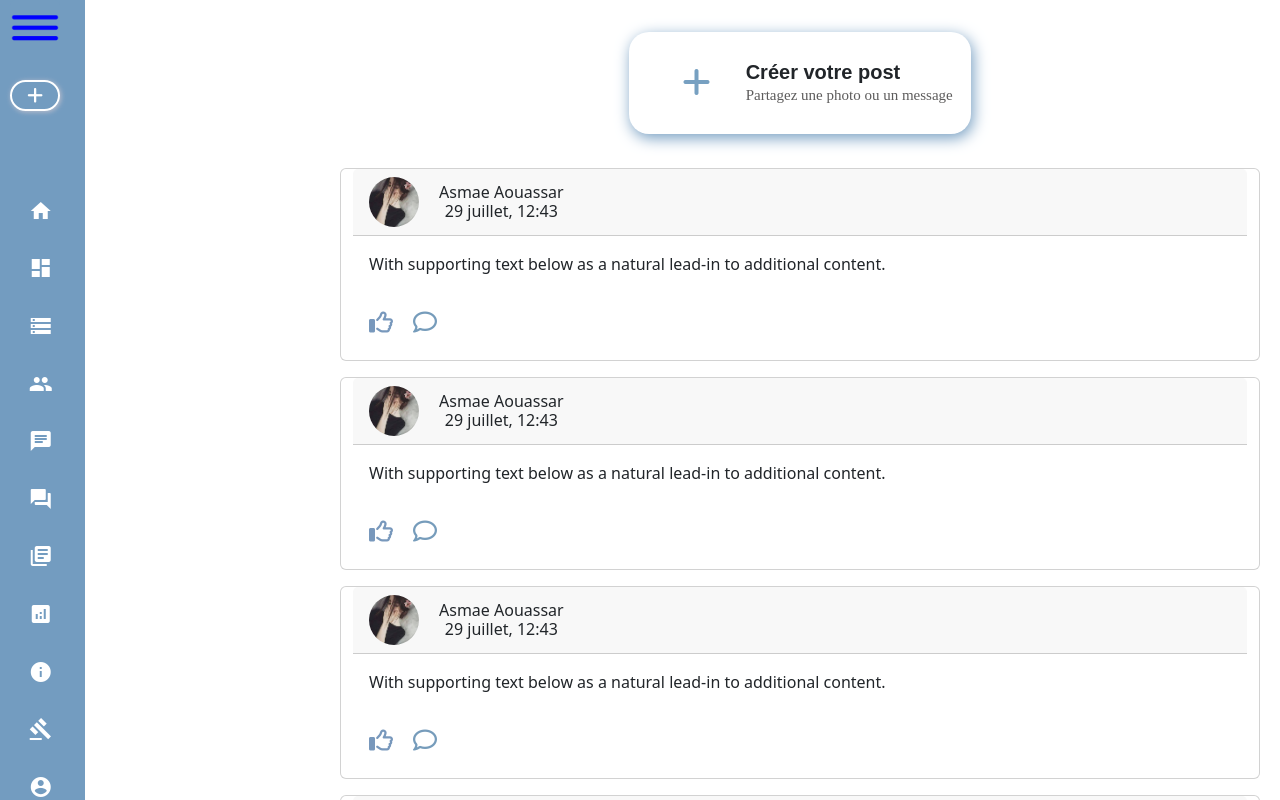
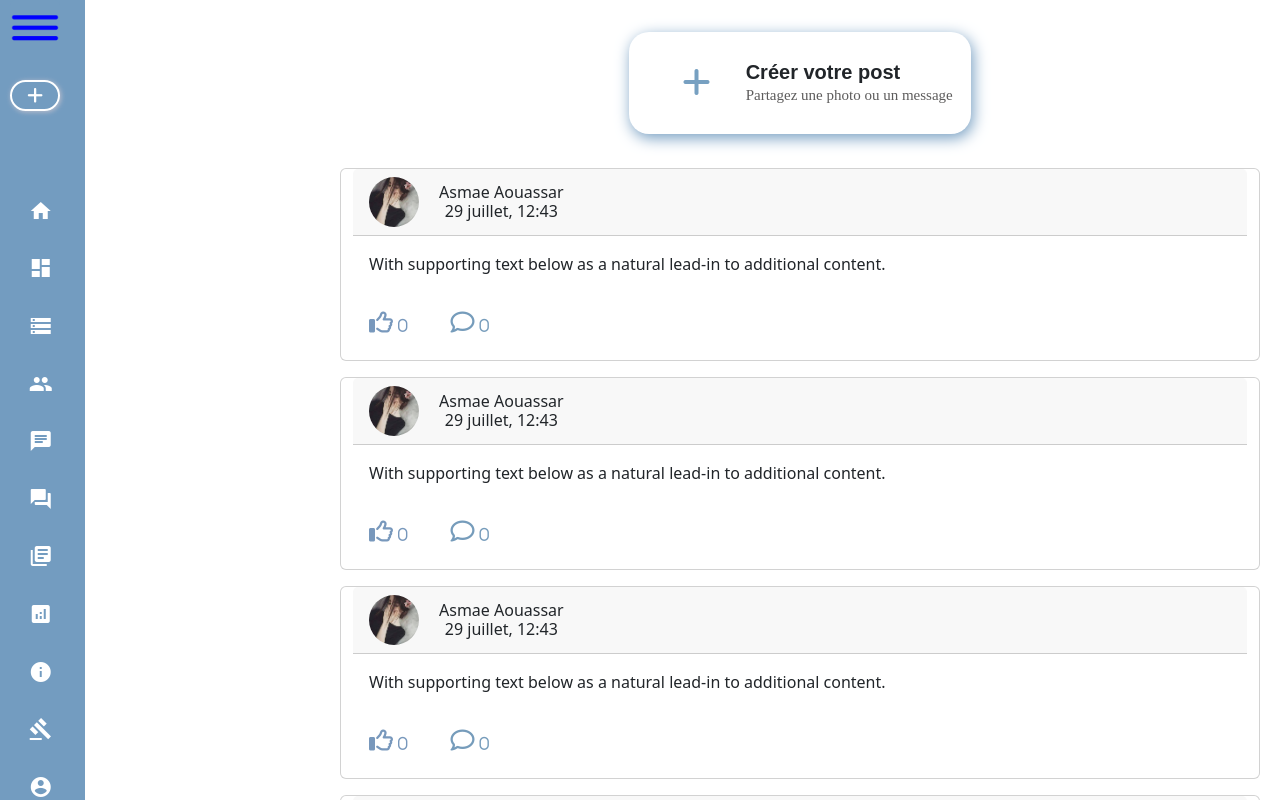
Before and after one commit to asmaeaouassar20/GovThink, an Angular app in the folder frontend/: page /posts in a window 1280 px wide. Built offline with nearby package versions, Linux system fonts and the light colour scheme; a web font is replaced by a local one.

Commit message:
ajouterle nombre de réactions dans le template

```diff
--- a/frontend/src/app/components/posts/posts.component.css
+++ b/frontend/src/app/components/posts/posts.component.css
@@ -100,11 +100,18 @@
 }
 
 
+/* *** footer du poste *** */
+.nbr-reactions{
+    font-size: 15px;
+    padding:  5px !important;
+}
+
+
 
 /* *** icones du poste ***  */
 .icons i{
     font-size: 24px;
-    padding: 10px 20px 10px 0;
+    padding: 10px 38px 10px 0;
     cursor: pointer;
 }
 .icons i:hover{
--- a/frontend/src/app/components/posts/posts.component.html
+++ b/frontend/src/app/components/posts/posts.component.html
@@ -35,8 +35,9 @@
                     <!-- <h5 class="card-title">Special title treatment</h5> -->
                     <p class="card-text">With supporting text below as a natural lead-in to additional content.</p>
                     <div class="mt-4 icons">
-                        <i class="fa-regular fa-thumbs-up" style="color: #7898bc;"></i>
-                        <i class="fa-regular fa-comment" style="color: #769cbb;"></i>
+                        <i class="fa-regular fa-thumbs-up" style="color: #7898bc;"><span class="nbr-reactions">0</span></i>
+
+                        <i class="fa-regular fa-comment" style="color: #769cbb;"><span class="nbr-reactions">0</span></i>
                     </div>
                 </div>
                 </div>
```
